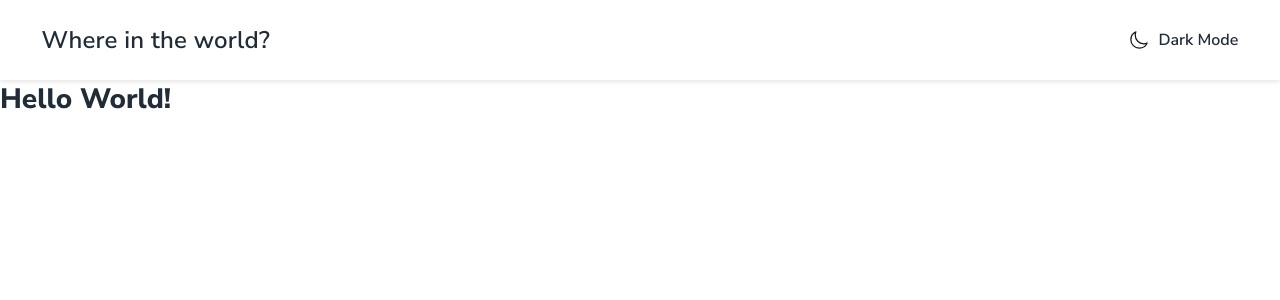
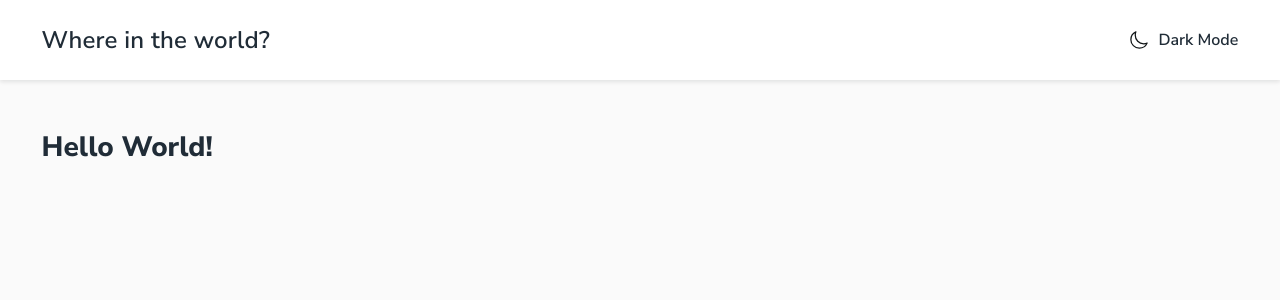
Before and after one commit to cellbesmanos/fm-rest-countries, a React (Create React App) app: page / in a window 1280 px wide. Shown: the top 300 px of the page. Built offline with nearby package versions, Linux system fonts and the light colour scheme.

Commit message:
Feat: Add Contries container to encapsulate the main content
It will hold all logic relating to fetching data and displaying search results.

```diff
--- a/src/index.css
+++ b/src/index.css
@@ -22,6 +22,7 @@
   --fs-md: 16px;
 
   --spacing-inline: clamp(23.5px, calc(2vw + 1rem), 80px);
+  --bradius: 5px;
 }
 
 *,
@@ -40,4 +41,23 @@ body {
   font-size: 14px;
   font-weight: var(--fw-400);
   font-family: "Nunito Sans", sans-serif;
+
+  background-color: var(--clr-gray-400);
 }
+
+main {
+  padding-block-start: 30px;
+  padding-inline: var(--spacing-inline);
+
+  transition: padding 0.2s ease-in-out;
+}
+
+@media screen and (min-width: 46.875em) {
+  main {
+    padding-block-start: 48px;
+  }
+}
+
+img {
+  max-width: 100%;
+}
--- a/src/index.js
+++ b/src/index.js
@@ -1,5 +1,5 @@
 import React from "react";
-import ReactDOM from "react-dom";
+import ReactDOM from "react-dom/client";
 import "./index.css";
 import App from "./App";
 
```
Also changed, not shown: src/containers/countries/Countries.js (added, +11 -0 lines).
